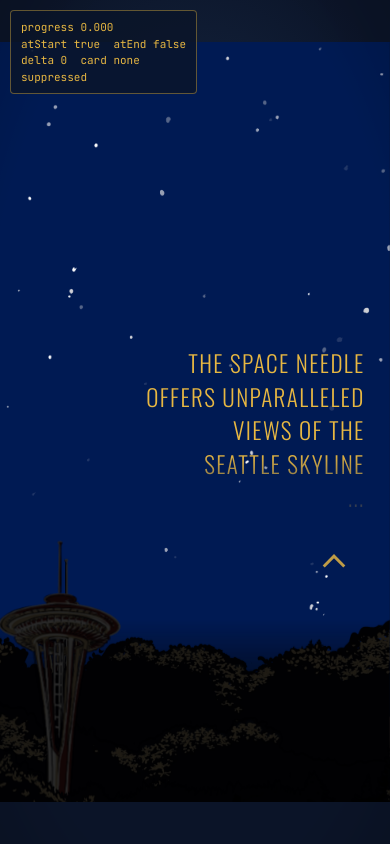
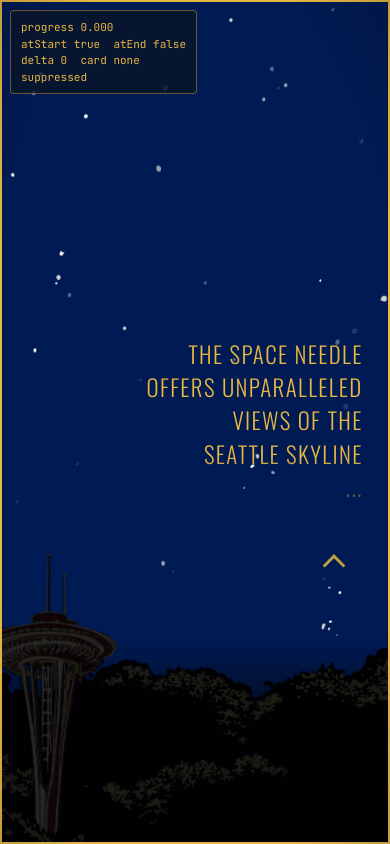
Before and after one commit to extragoodabel/two-space-needles, a React (Vite) app: page / in a window 390 px wide. Built offline with nearby package versions, Linux system fonts and the light colour scheme; a web font is replaced by a local one.

Commit message:
border and size fix on mobile

```diff
--- a/src/components/parallax/parallax.css
+++ b/src/components/parallax/parallax.css
@@ -59,6 +59,21 @@ body {
   /* the frame is a true window: nothing is visible outside it (layers rising
      from below are clipped at the bottom edge). */
   overflow: hidden;
+  /* thin gold frame around the whole viewable experience (2026-07).
+     overflow:hidden clips children at the padding box, so the border is
+     never painted over — cards and all. */
+  border: 1px solid var(--mustard, #e8b842);
+}
+/* MOBILE (2026-07): the experience fills the ENTIRE screen — no floating
+   poster margins. Aspect unlocks to the device's own; the frame (and its
+   doubled 2px gold border) runs edge to edge. */
+@media (max-width: 700px) {
+  .parallax-frame {
+    height: 100%;
+    width: 100%;
+    aspect-ratio: auto;
+    border-width: 2px;
+  }
 }
 
 
```
